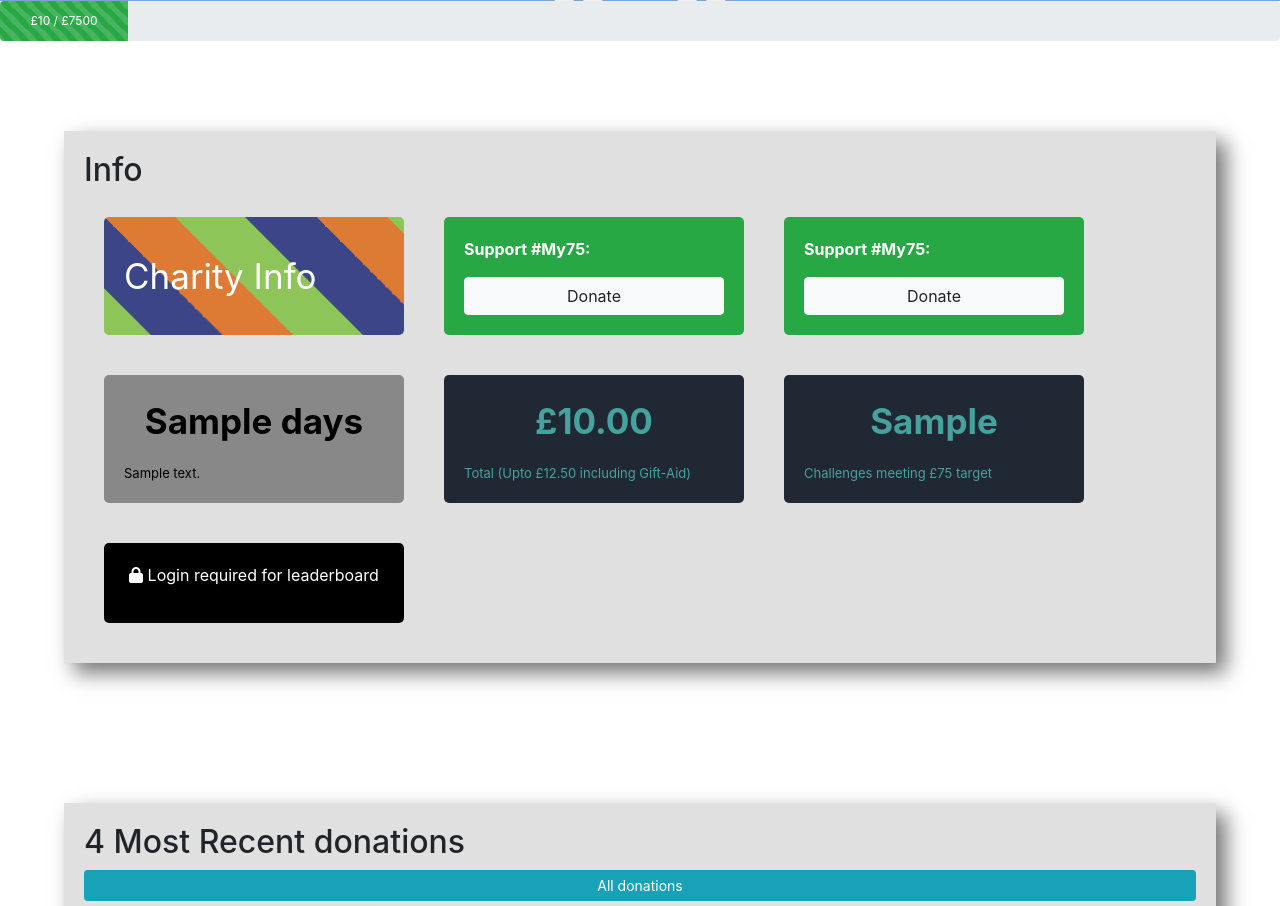
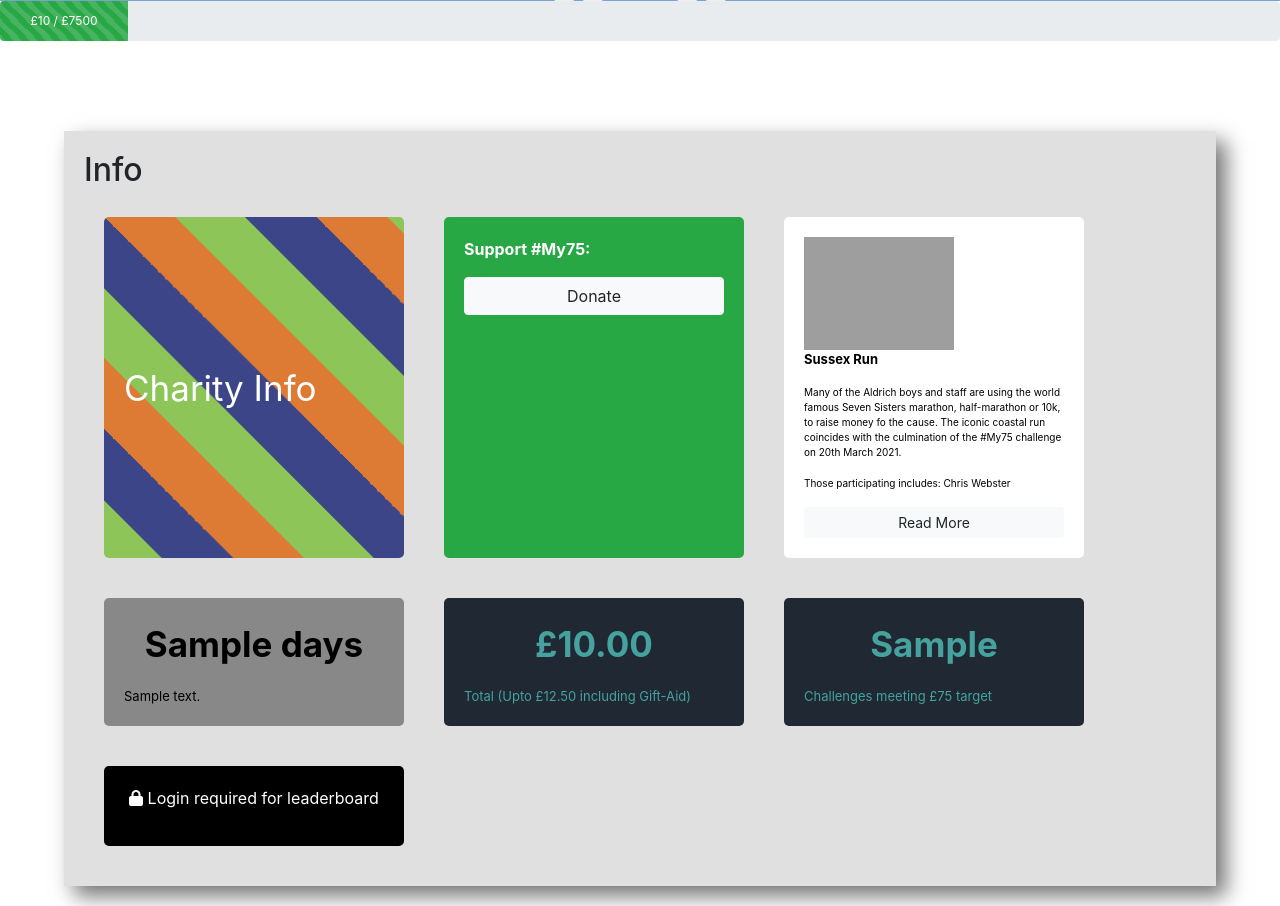
Before and after one commit to George9Waller/Aldrich75, a Flask app: template templates/index.html in a window 1280 px wide. Shown: the part 555-1461 px from the top of the page. Run offline with Flask 2, Linux system fonts and the light colour scheme; the template is opened without the code that fills it: most values are stand-ins (such as "Sample title", 1, 10 or a date in 2020); parts of the project's set-up code (start-up, migrations or seed data) failed here and were passed over; some libraries are stand-ins or nearby versions; grey boxes are pictures that could not be loaded.

Commit message:
V3.7 Added Endurance Life link. Optimised about.html for safari.

```diff
--- a/static/css/styles.css
+++ b/static/css/styles.css
@@ -62,11 +62,16 @@ body {
 }
 
 .tile {
+    display: -webkit-flex;
     display: flex;
+    -webkit-justify-content: center;
     justify-content: center;
+    -webkit-flex-flow: row wrap;
     flex-flow: row wrap;
+    -webkit-align-items: stretch;
     align-items: stretch;
 
+    -webkit-flex: 1 0 auto;
     flex-grow: 1;
     margin: auto;
 
@@ -188,3 +193,7 @@ a.link {
 h3 {
     width: 100%;
 }
+
+iframe {
+    max-height: 200px;
+}
--- a/templates/about.html
+++ b/templates/about.html
@@ -34,7 +34,7 @@
             {{ super() }}
         {% endblock %}
 
-        <div class="top_menu" style="position: fixed; top: 0; width: 100%; min-height: 30px; display: flex; flex-flow: row wrap; background: #ffffff; justify-content: space-evenly; align-items: center; z-index: 99">
+        <div class="top_menu" style="position: fixed; top: 0; width: 100%; display: -webkit-flex; display: flex; flex-flow: row wrap; background: #ffffff; justify-content: space-evenly; align-items: center; z-index: 99; flex: 1 0 auto; -webkit-align-items: center; -webkit-justify-content: space-around; -webkit-flex-flow: row wrap">
             <a class="link" href="{{ url_for('index') }}"><i class="fas fa-home"></i></a>
             <a class="link" style="color: #7aa5d2" href="#donate">Donate</a>
             <i class="fas fa-angle-right"></i>
@@ -47,7 +47,7 @@
             <a class="link" style="color: #3b4587e0" href="#buglife">Buglife</a>
         </div>
 
-    <div style="display: flex; flex-flow: column; justify-content: stretch; align-items: stretch; -webkit-align-items: stretch; height: 95%; width: 100%; position: absolute;">
+    <div style="display: flex; flex-flow: column; justify-content: stretch; align-items: stretch; -webkit-align-items: stretch; width: 100%; position: absolute; -webkit-flex-flow: column; display: -webkit-flex; -webkit-justify-content: space-around">
         <div class="tile" style="background: #7aa5d2;" id="title">
             <a class="btn home" href="{{ url_for('index') }}" style="padding: 5px; color: white">
                 <h1 class="text-center display-2">Aldrich 75</h1>
--- a/templates/index.html
+++ b/templates/index.html
@@ -101,9 +101,12 @@
                         <a class="btn btn-light" href="/about?donate=0">Donate</a>
                 </div>
 
-                <div class="stat-element" style="background: #28a745; color: black; font-size: small">
-                        <p style="font-size: medium; color: white"><b>Support #My75:</b></p>
-                        <a class="btn btn-light" href="/about?donate=0">Donate</a>
+                <div class="stat-element" style="background: #ffffff; color: black; font-size: small">
+                        <img src="/static/img/EnduranceLifeLogo.png" style="width: 150px; position: relative; top: 0; left: 0" alt="Endurance Life Logo">
+                        <p style="font-size: small"><b>Sussex Run</b></p>
+                        <p style="font-size: x-small">Many of the Aldrich boys and staff are using the world famous Seven Sisters marathon, half-marathon or 10k, to raise money fo the cause. The iconic coastal run coincides with the culmination of the #My75 challenge on 20th March 2021.</p>
+                        <p style="font-size: x-small">Those participating includes: Chris Webster</p>
+                        <a class="btn btn-light btn-sm" href="https://www.endurancelife.com/sussex">Read More</a>
                 </div>
 
                 <div class="stat-element" style="background: {{ days_colour }}; color: black">
```
